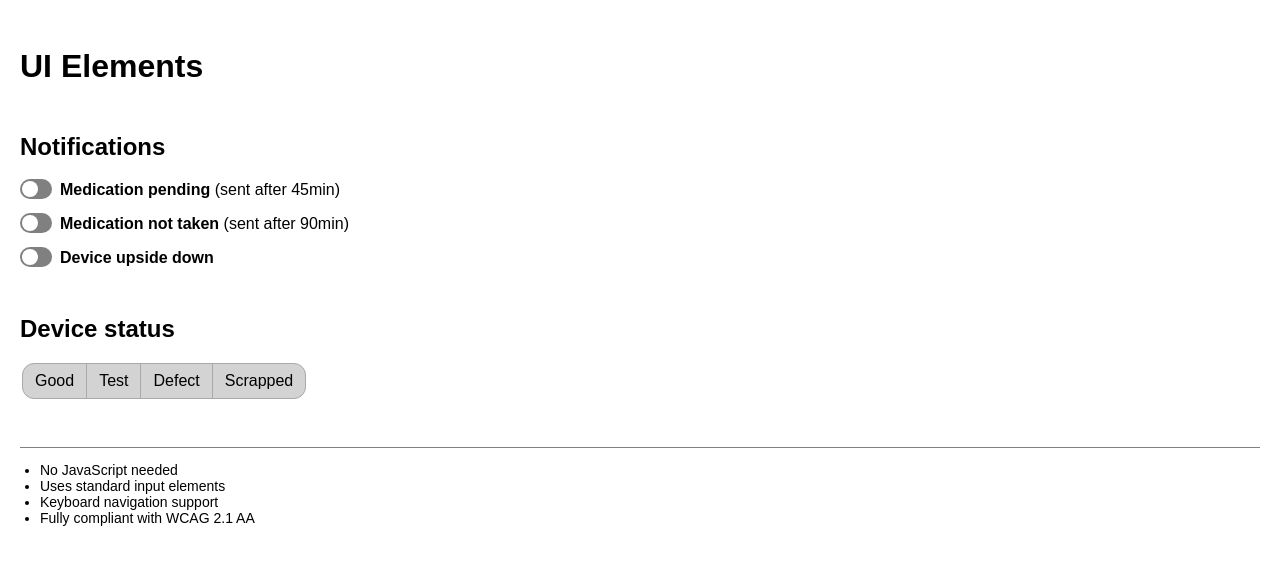
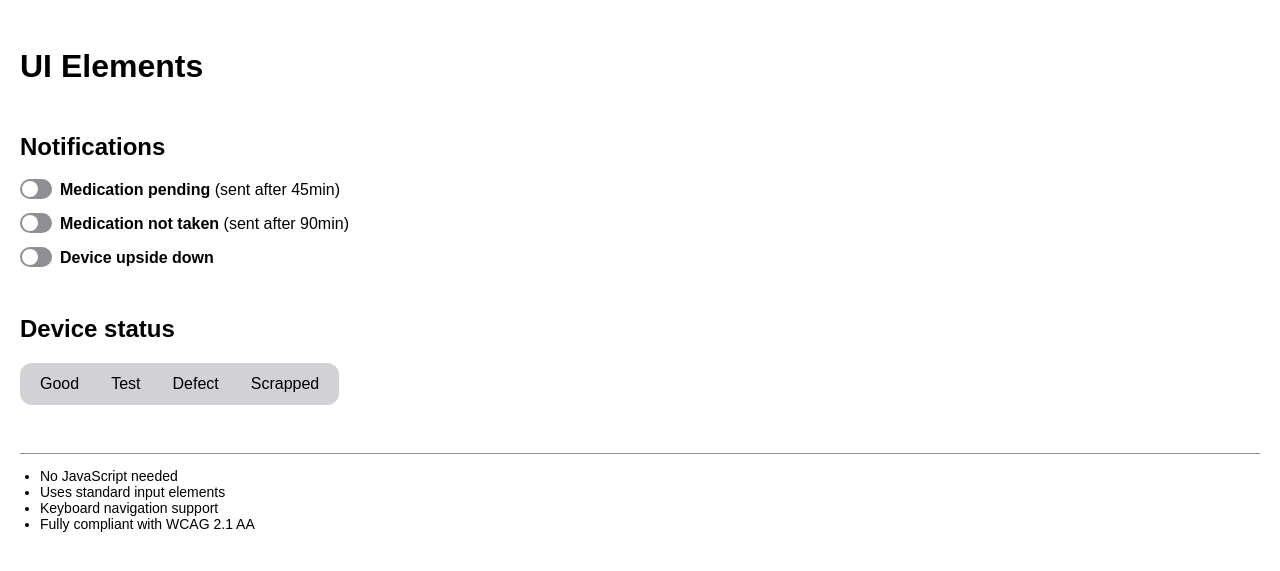
Before and after one commit to eliocro/ui-elements, a Jekyll site: the page built from index.html, in a window 1280 px wide. Shown: the top 571 px of the page. Built offline with Jekyll 4.4.1, drawn with Linux system fonts in a browser that asks for light colours.

Commit message:
Restyled tab select component

```diff
--- a/_includes/elements/switch.html
+++ b/_includes/elements/switch.html
@@ -1,17 +1,17 @@
 <section>
   <h2>Notifications</h2>
 
-  <label class="switch" for="sw-1">
-    <input type="checkbox" id="sw-1"> Medication pending
+  <label class="switch">
+    <input type="checkbox" name="pending"> Medication pending
     <em>(sent after 45min)</em>
   </label>
 
-  <label class="switch" for="sw-2">
-    <input type="checkbox" id="sw-2"> Medication not taken <em>(sent after 90min)</em>
+  <label class="switch">
+    <input type="checkbox" name="not-taken"> Medication not taken <em>(sent after 90min)</em>
   </label>
 
-  <label class="switch" for="sw-3">
-    <input type="checkbox" id="sw-3"> Device upside down
+  <label class="switch">
+    <input type="checkbox" name="upside-down"> Device upside down
   </label>
 </section>
 
@@ -49,7 +49,7 @@
       left: 0;
       width: 2rem;
       height: 1.25rem;
-      background-color: gray;
+      background-color: var(--color-gray);
       border-radius: 0.675rem;
       transition: background-color 0.3s ease;
     }
--- a/_includes/elements/tab-select.html
+++ b/_includes/elements/tab-select.html
@@ -1,83 +1,74 @@
 <section>
   <h2>Device status</h2>
-  <div class="tab-select" role="radiogroup">
-    <fieldset>
+
+  <fieldset class="tab-select">
     <legend>Device status options</legend>
-
-      <input type="radio" id="device-status-opt-1" name="device-status">
-      <label for="device-status-opt-1">Good</label>
-
-      <input type="radio" id="device-status-opt-2" name="device-status">
-      <label for="device-status-opt-2">Test</label>
-
-      <input type="radio" id="device-status-opt-3" name="device-status">
-      <label for="device-status-opt-3">Defect</label>
-
-      <input type="radio" id="device-status-opt-4" name="device-status">
-      <label for="device-status-opt-4">Scrapped</label>
-
-      <span></span>
+    <label>
+      <input type="radio" name="device-status"> Good
+    </label>
+    <label>
+      <input type="radio" name="device-status"> Test
+    </label>
+    <label>
+      <input type="radio" name="device-status"> Defect
+    </label>
+    <label>
+      <input type="radio" name="device-status"> Scrapped
+    </label>
   </fieldset>
-  </div>
 </section>
 
 <style>
   .tab-select {
+    --radius: 0.5rem;
+    --padding: 0.25rem;
+
     display: flex;
+    width: fit-content;
     margin: 0;
-    padding: 0;
-    --radius: 12px;
+    padding: var(--padding);
+
+    border: none;
+    border-radius: calc(var(--radius) + var(--padding));
+    background-color: var(--color-gray-4);
+
+    &:has(:focus-visible) {
+      outline: 2px solid var(--color-blue);
+      outline-offset: 2px;
     }
 
-  .tab-select fieldset {
-    position: relative;
-    display: flex;
-    padding: 0;
-    border: 0;
-  }
-  .tab-select legend {
+    legend {
       position: absolute;
-    clip: rect(0,0,0,0)
+      clip: rect(0, 0, 0, 0)
     }
 
-  .tab-select label {
-    display: block;
-    padding: 8px 12px;
-    margin-right: -1px;
-    border: 1px solid darkgray;
-    background-color: lightgray;
-    user-select: none;
+    input[type="radio"] {
+      position: absolute;
+      clip: rect(0, 0, 0, 0);
+      outline: none;
     }
 
-  .tab-select label:first-of-type {
+    label {
+      position: relative;
+      padding: 0.5rem 1rem;
+      border-radius: var(--radius);
+
+      user-select: none;
+      cursor: pointer;
+
+      &:has(:checked) {
+        background-color: var(--color-yellow);
+      }
+
+      &:first-of-type {
         border-top-left-radius: var(--radius);
         border-bottom-left-radius: var(--radius);
       }
-  .tab-select label:last-of-type {
+
+      &:last-of-type {
         border-top-right-radius: var(--radius);
         border-bottom-right-radius: var(--radius);
       }
-
-  .tab-select input[type="radio"] {
-    position: absolute;
-    clip: rect(0,0,0,0);
     }
-  .tab-select input[type="radio"]:checked + label {
-    background-color: palegreen;
-  }
-
-  .tab-select input[type="radio"] ~ span {
-    position: absolute;
-    display: block;
-    width: 100%;
-    height: 100%;
-    border: 1px solid transparent;
-    border-radius: var(--radius);
-    pointer-events: none;
-  }
-  .tab-select input[type="radio"]:active ~ span,
-  .tab-select input[type="radio"]:focus ~ span {
-    border-color: green;
-    box-shadow: 0 0 10px palegreen
   }
 </style>
--- a/_includes/style.html
+++ b/_includes/style.html
@@ -1,7 +1,17 @@
 <style>
   :root {
-    --color-green: rgb(76 217 100);
+    --color-red: rgb(255 59 48);
+    --color-green: rgb(56 199 89);
     --color-blue: rgb(0 122 255);
+    --color-yellow: rgb(255 204 0);
+
+    --color-gray: rgb(142 142 147);
+    --color-gray-2: rgb(174 174 178);
+    --color-gray-3: rgb(199 199 204);
+    --color-gray-4: rgb(209 209 214);
+
+    --color-bg: white;
+    --color-fg: black;
   }
 
   *,
@@ -13,6 +23,8 @@
   body {
     margin: 0;
     padding: 0;
+    color: var(--color-fg);
+    background-color: var(--color-bg);
     font-family: sans-serif;
   }
 
@@ -29,6 +41,7 @@
       margin-top: 0;
       margin-bottom: 3rem;
     }
+
     h2 {
       margin-top: 0;
       margin-bottom: 1.25rem;
@@ -37,7 +50,7 @@
 
   .footer {
     margin-bottom: 1.25rem;
-    border-top: 1px solid gray;
+    border-top: 1px solid var(--color-gray);
 
     ul {
       padding: 0 0 0 1.25rem;
```
Lines whose indentation alone changed are shown as unchanged.
